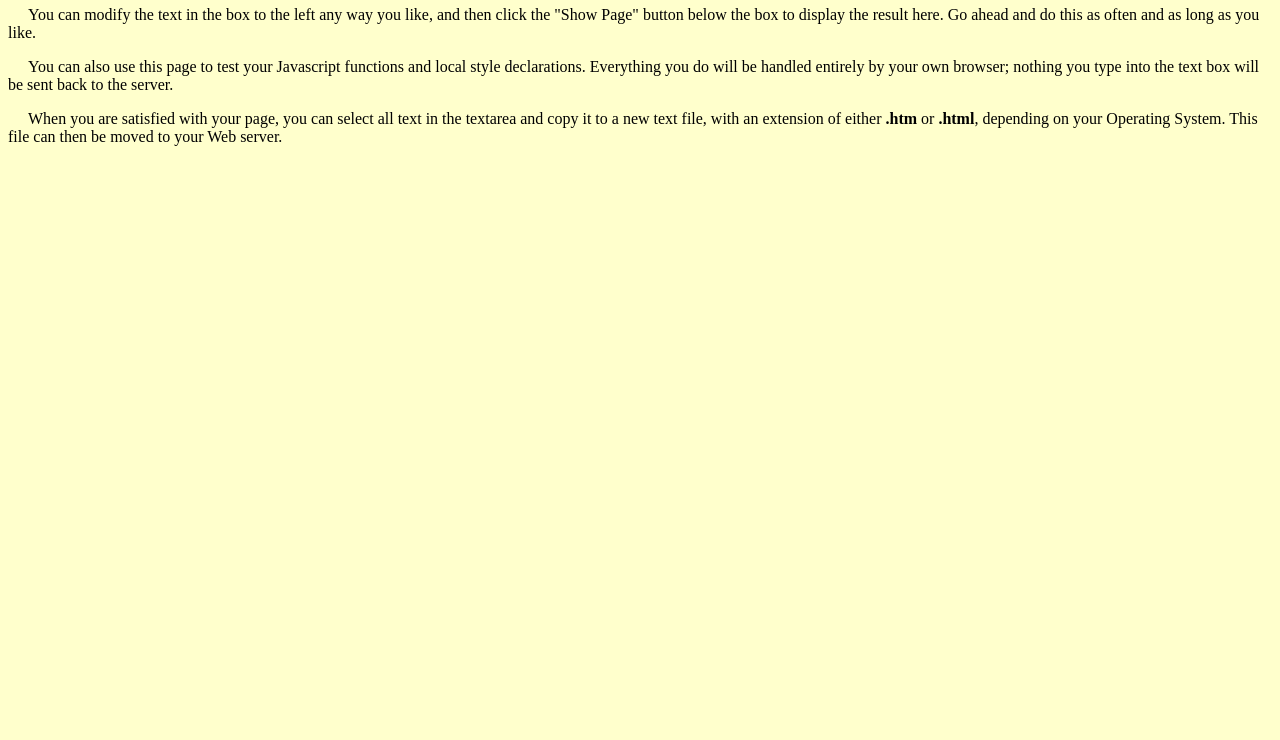
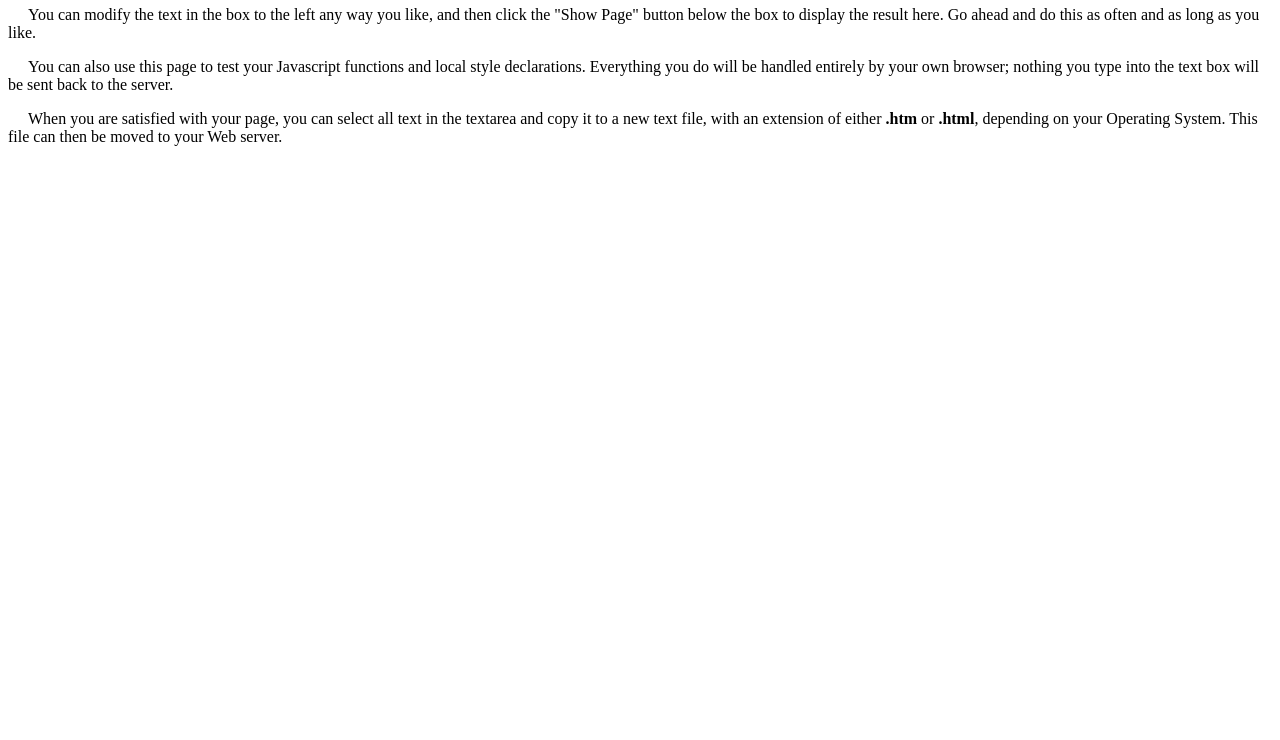
Before and after one commit to bodProjectUX/b360, a plain HTML site: page index.html in a window 1280 px wide. Shown: the part 60-800 px from the top of the page. Drawn offline with Linux system fonts and the light colour scheme.

Commit message:
Update index.html

```diff
--- a/index.html
+++ b/index.html
@@ -12,7 +12,7 @@ p	{text-indent:20px;
 -->
 </style>
 </head>
-<body bgcolor = "#ffffcc" text = "#000000">
+<body>
 <h1>Hello, World!</h1>
 
 <p>You can modify the text in the box to the left any way you like, and
```
